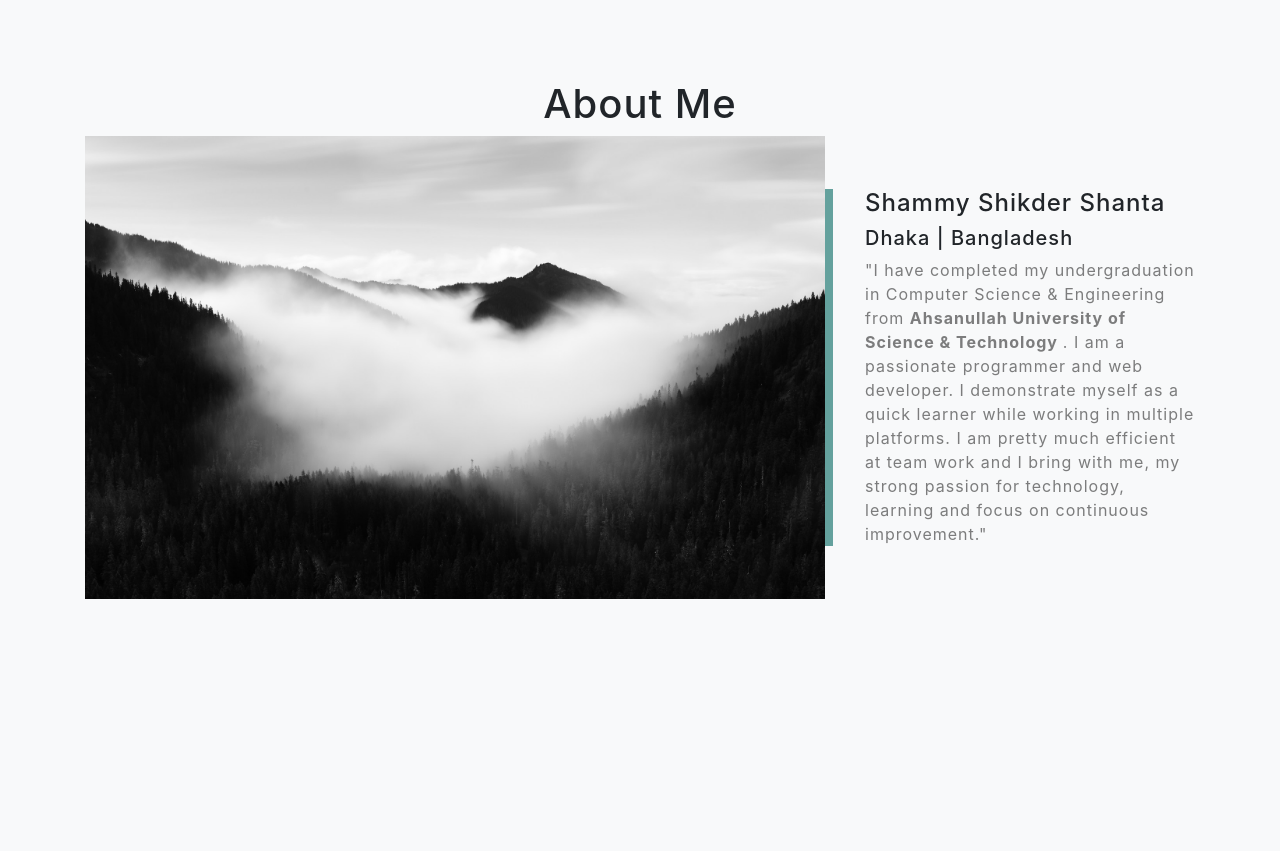
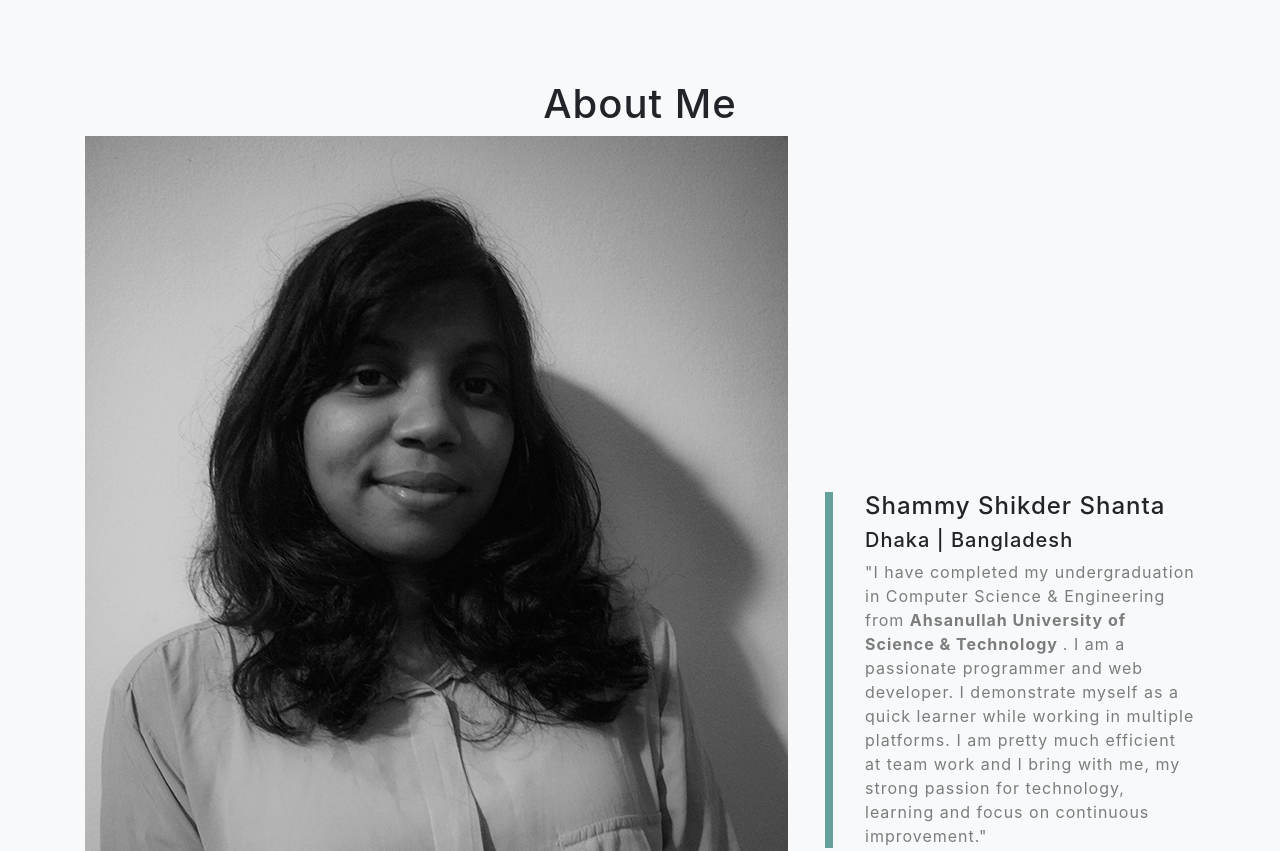
Before and after one commit to s-shanta/s-shanta.github.io, a website with bundled scripts: page index.html in a window 1280 px wide. Shown: the part 880-1731 px from the top of the page. Built offline with nearby package versions, Linux system fonts and the light colour scheme.

Commit message:
Update index.html

```diff
--- a/index.html
+++ b/index.html
@@ -74,7 +74,7 @@
     <div class="container">
       <div class="row align-items-center no-gutters mb-4 mb-lg-5">
         <div class="col-xl-8 col-lg-7">
-          <img class="img-fluid mb-3 mb-lg-0" src="img/bg-masthead.jpg" alt="">
+          <img class="img-fluid mb-3 mb-lg-0" src="img/about-self-image.jpg" alt="">
         </div>
         <div class="col-xl-4 col-lg-5">
           <div class="featured-text text-center text-lg-left">
```
